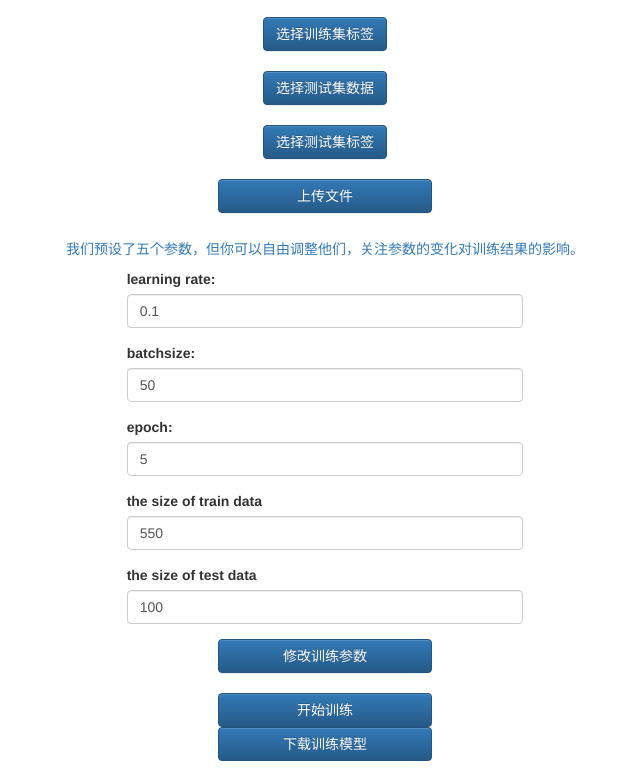
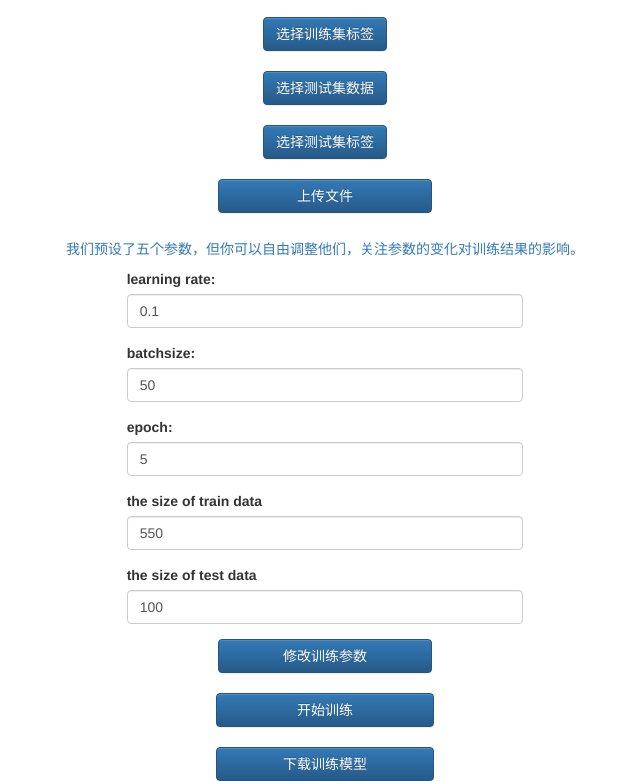
Before and after one commit to m810459675/software_exp, a website: page lineaner regression/public/cnn_page.html in a window 1280 px wide. Shown: the part 351-1132 px from the top of the page, without its empty margins (315-955 px from the left). Drawn offline with nearby package versions, Linux system fonts and the light colour scheme; a script that the page names is missing.

Commit message:
Add files via upload

```diff
--- a/lineaner regression/public/cnn_page.html
+++ b/lineaner regression/public/cnn_page.html
@@ -144,12 +144,11 @@
     </div>
   </form>
 
-  <div>
+  <div class="row">
   <button class='btn btn-primary col-md-2 col-md-offset-5' onclick="cnn_run()">开始训练</button>
   </div>
-
-
-  <div>
+<br>
+  <div class="row">
   <button class='btn btn-primary col-md-2 col-md-offset-5' onclick="cnn_download()">下载训练模型</button>
   </div>
 
```
Also changed, not shown: lineaner regression/public/mlp_page.html (+3 -4 lines).
